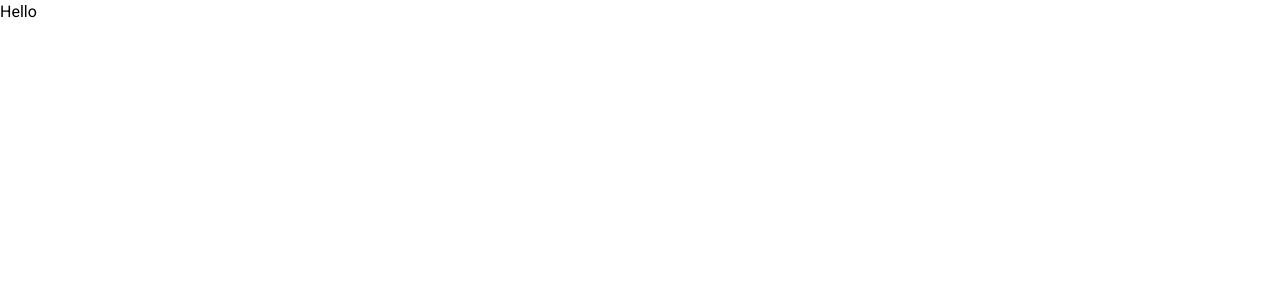
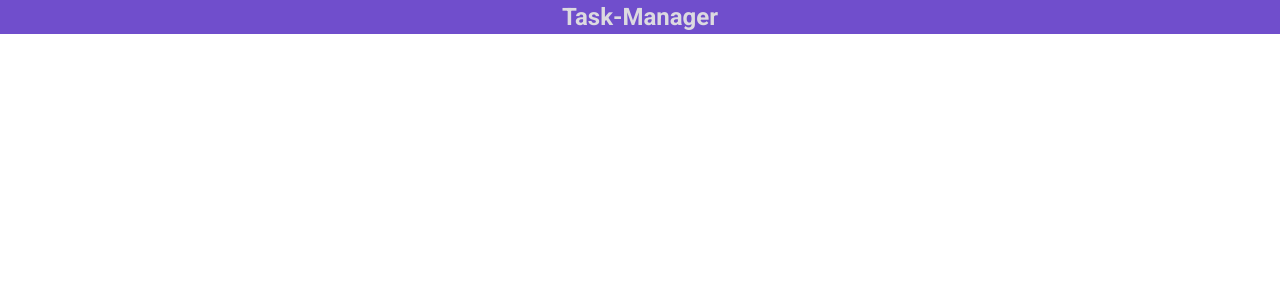
Before and after one commit to Aleksandrlitvinov/task-manager, a React (Vite) app: page / in a window 1280 px wide. Shown: the top 300 px of the page. Built offline with nearby package versions, Linux system fonts and the light colour scheme.

Commit message:
feat: add page Home

```diff
--- a/src/App.tsx
+++ b/src/App.tsx
@@ -1,3 +1,9 @@
+import { HomePage } from '@/pages'
+
 export const App = () => {
-  return <div>Hello</div>
+  return (
+    <div>
+      <HomePage />
+    </div>
+  )
 }
--- a/src/components/ui/header/header.module.scss
+++ b/src/components/ui/header/header.module.scss
@@ -1,9 +1,6 @@
 .headerWrapper {
   padding: 5px 10px;
-
   color: var(--color-light-700);
   text-align: center;
-
   background-color: var(--color-accent-700);
-  border-radius: 5px;
 }
--- /dev/null
+++ b/src/pages/home/home.module.scss
@@ -0,0 +1,3 @@
+.content {
+  padding: 20px;
+}
--- /dev/null
+++ b/src/pages/home/home.tsx
@@ -0,0 +1,12 @@
+import { Header } from '@/components'
+
+import s from './home.module.scss'
+
+export const HomePage = () => {
+  return (
+    <div>
+      <Header />
+      <main className={s.content}></main>
+    </div>
+  )
+}
--- /dev/null
+++ b/src/pages/home/index.ts
@@ -0,0 +1 @@
+export { HomePage } from './home'
--- /dev/null
+++ b/src/pages/index.ts
@@ -0,0 +1 @@
+export * from './home'
```
Also changed, not shown: src/components/widgets/index.ts (added).
